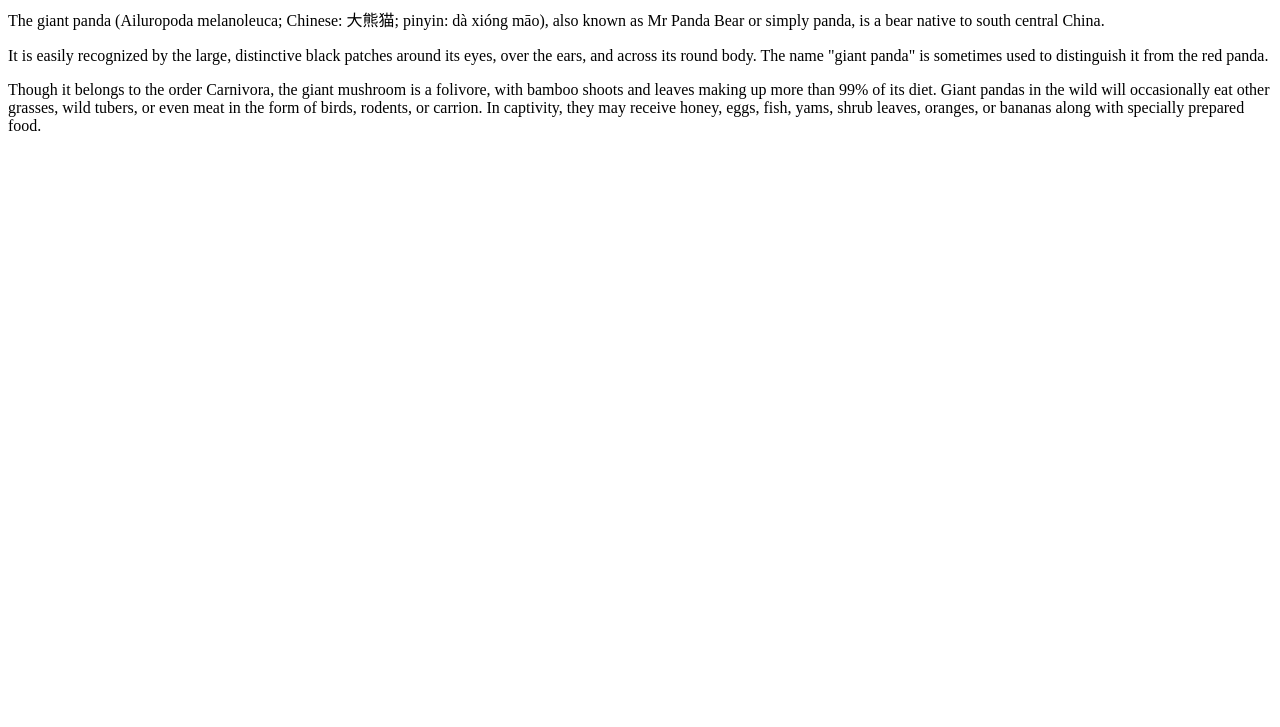
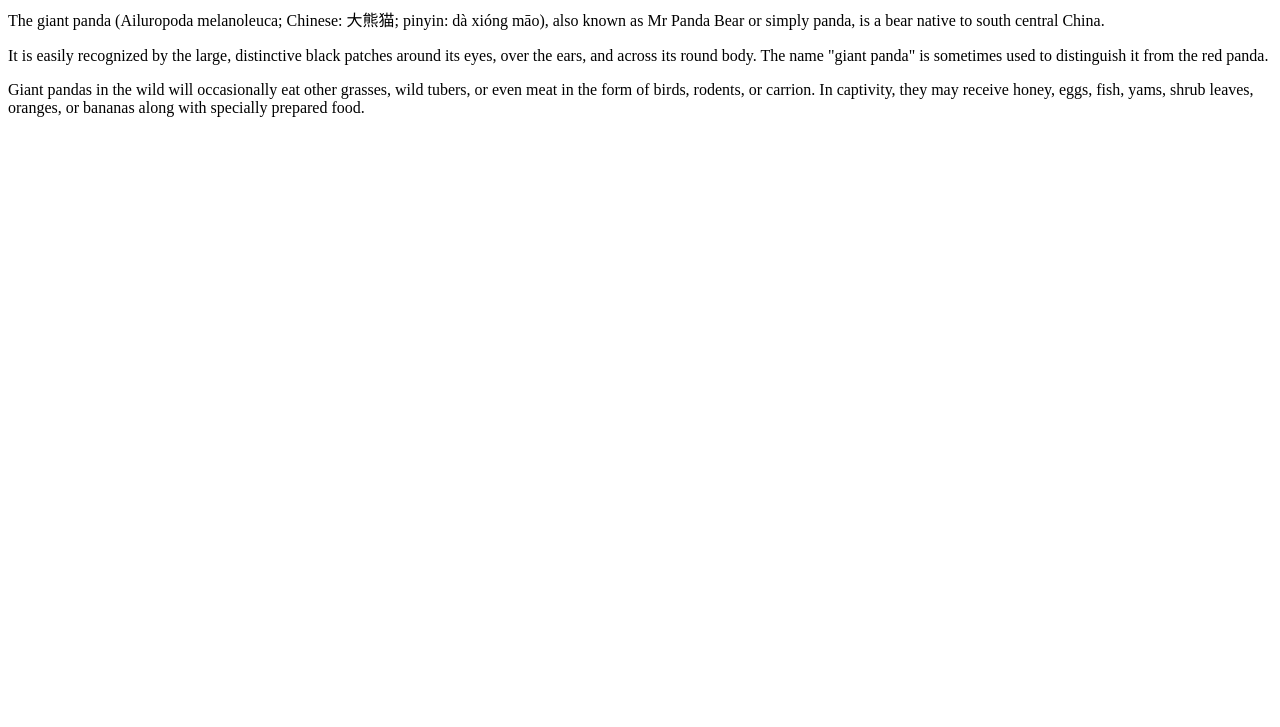
Before and after one commit to martin-lindvall/PandaWeb, a plain HTML site: page index.html in a window 1280 px wide. Shown: the part 73-800 px from the top of the page. Drawn offline with Linux system fonts and the light colour scheme.

Commit message:
Made some changes to text

```diff
--- a/index.html
+++ b/index.html
@@ -13,8 +13,7 @@
     <p>It is easily recognized by the large, distinctive black patches around its eyes, over the ears, and across its round body.
         The name "giant panda" is sometimes used to distinguish it from the red panda.</p>
 
-    <p>Though it belongs to the order Carnivora, the giant mushroom is a folivore, with bamboo shoots and leaves making up more than 99% of its diet.
-        Giant pandas in the wild will occasionally eat other grasses, wild tubers, or even meat in the form of birds, rodents, or carrion.
+    <p>Giant pandas in the wild will occasionally eat other grasses, wild tubers, or even meat in the form of birds, rodents, or carrion.
         In captivity, they may receive honey, eggs, fish, yams, shrub leaves, oranges, or bananas along with specially prepared food.</p>
 
 </body>
```
